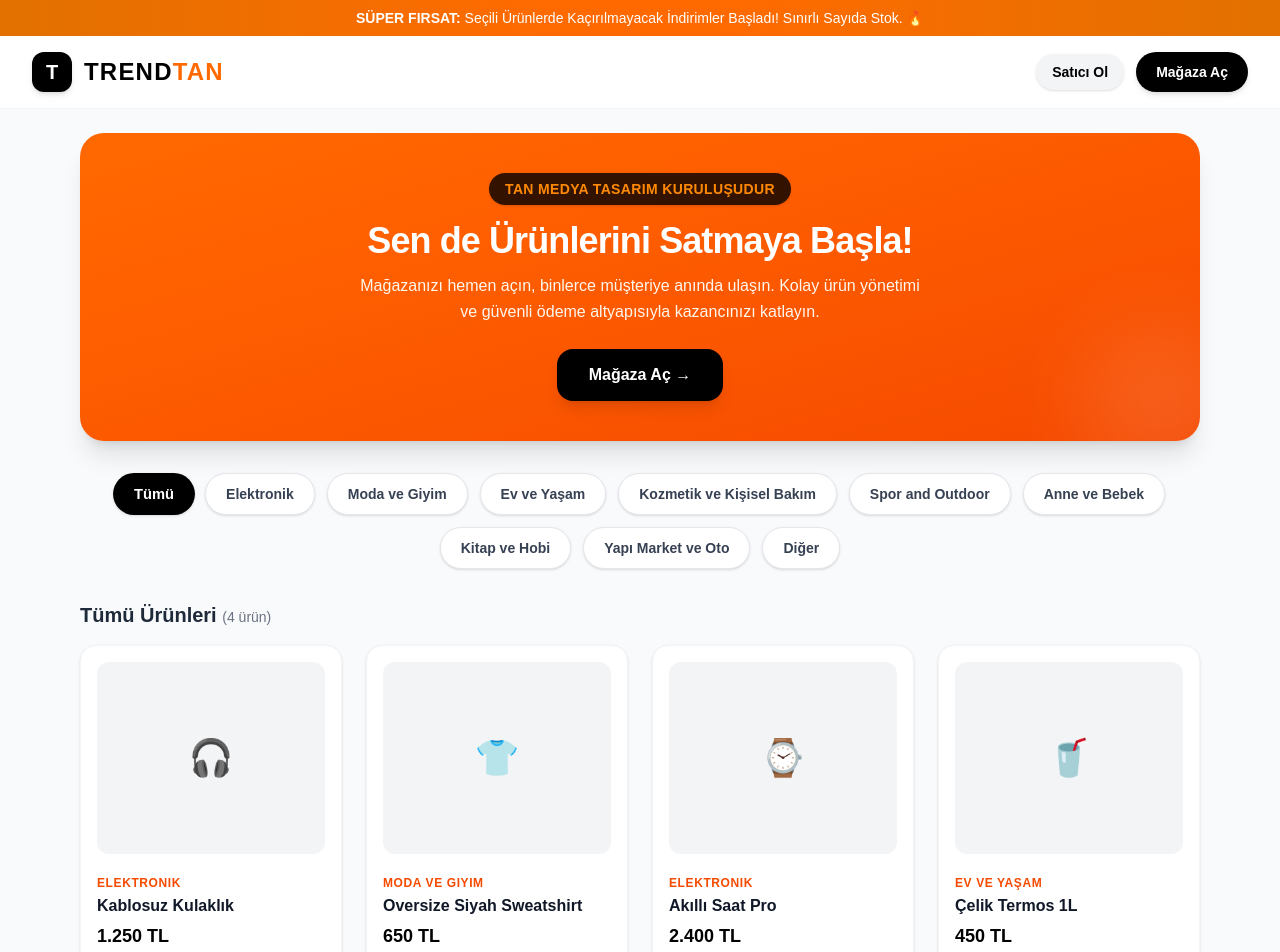
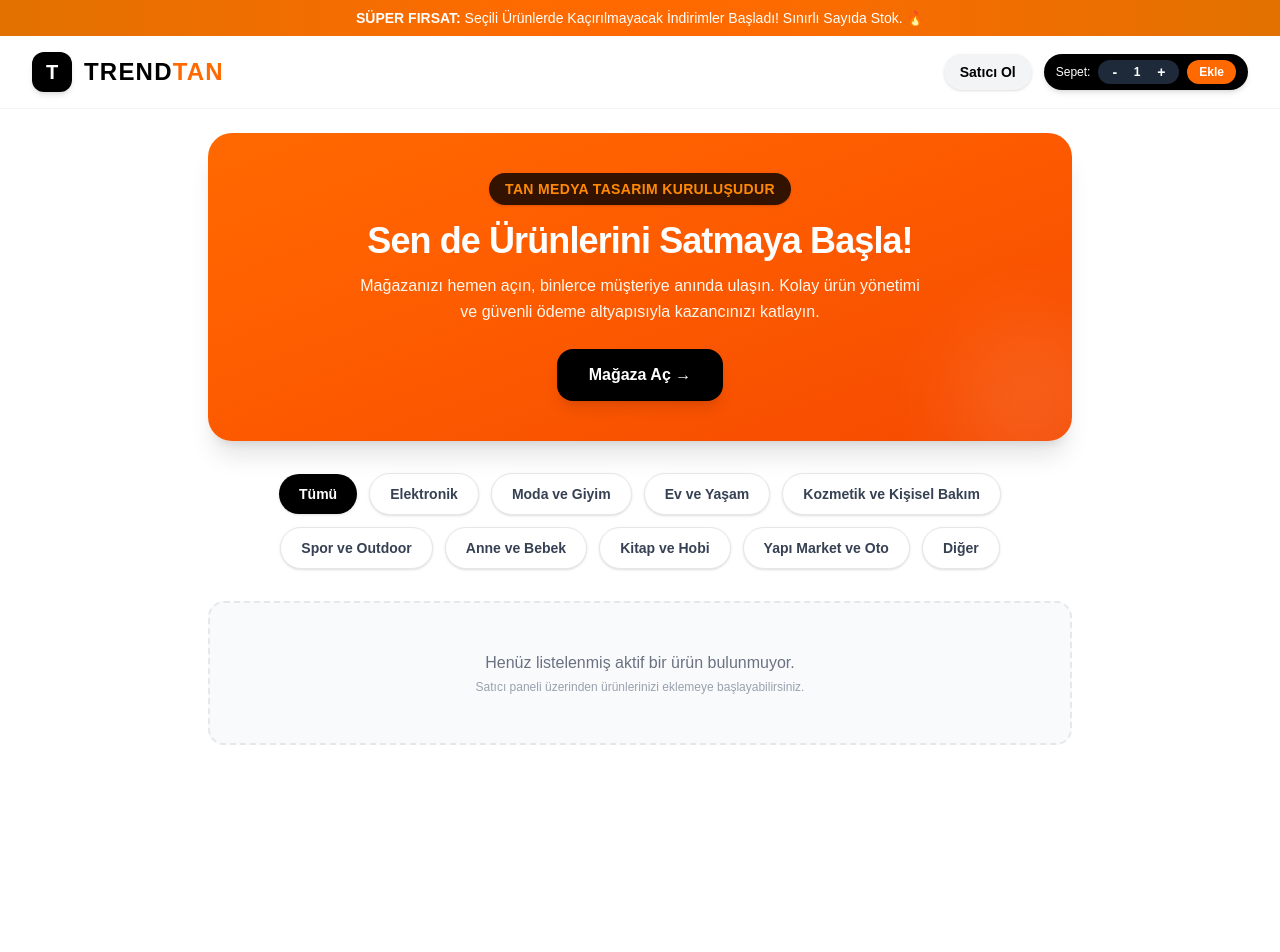
Before and after one commit to mustafatan06/trend.tan, a Next.js app: page / in a window 1280 px wide. Shown: the top 952 px of the page. After the commit the page ends 800 px from the top, so only its background shows below. Built offline with nearby package versions, Linux system fonts and the light colour scheme.

Commit message:
Sepet adet butonlari ve yonlendirmeler tamamen duzeltildi

```diff
--- a/app/page.tsx
+++ b/app/page.tsx
@@ -4,31 +4,22 @@ import { useState } from "react";
 import Link from "next/link";
 
 export default function Home() {
-  // Seçilen aktif kategoriyi tutmak için state
-  const [aktifKategori, setAktifKategori] = useState("Tümü");
+  const [sepetAdet, setSepetAdet] = useState(1);
 
-  // Örnek ürün listesi (Yönetim panelinden ürün eklendikçe burası veritabanından/API'den beslenecek)
-  const urunler = [
-    { id: 1, baslik: "Kablosuz Kulaklık", fiyat: "1.250 TL", kategori: "Elektronik", gorsel: "🎧" },
-    { id: 2, baslik: "Oversize Siyah Sweatshirt", fiyat: "650 TL", kategori: "Moda ve Giyim", gorsel: "👕" },
-    { id: 3, baslik: "Akıllı Saat Pro", fiyat: "2.400 TL", kategori: "Elektronik", gorsel: "⌚" },
-    { id: 4, baslik: "Çelik Termos 1L", fiyat: "450 TL", kategori: "Ev ve Yaşam", gorsel: "🥤" },
-  ];
-
-  // Kategoriye göre ürünleri filtreleme
-  const filtrelenmisUrunler = aktifKategori === "Tümü"
-    ? urunler
-    : urunler.filter(u => u.kategori === aktifKategori);
+  const sepeteEkle = () => {
+    alert(`Sepete ${sepetAdet} adet ürün başarıyla eklendi! 🛒`);
+  };
 
   return (
-    <div className="min-h-screen bg-gray-50 flex flex-col">
+    <div className="min-h-screen bg-white flex flex-col">
       {/* Üst Fırsat Bandı */}
       <div className="w-full bg-gradient-to-r from-amber-600 via-orange-500 to-amber-600 text-white text-xs sm:text-sm py-2 px-4 text-center font-medium shadow-sm">
         <span className="font-bold">SÜPER FIRSAT:</span> Seçili Ürünlerde Kaçırılmayacak İndirimler Başladı! Sınırlı Sayıda Stok. 🔥
       </div>
 
       {/* Header / Üst Menü */}
-      <header className="w-full border-b border-gray-100 px-4 sm:px-8 py-4 flex flex-wrap items-center justify-between gap-4 bg-white sticky top-0 z-50">
+      <header className="w-full border-b border-gray-100 px-4 sm:px-8 py-4 flex flex-wrap items-center justify-between gap-4 bg-white">
+        {/* Logo Alanı */}
         <div className="flex items-center gap-3">
           <div className="w-10 h-10 bg-black rounded-xl flex items-center justify-center text-white font-bold text-xl shadow-md">
             T
@@ -38,25 +29,57 @@ export default function Home() {
           </span>
         </div>
 
+        {/* Sağ Butonlar (Satıcı Ol ve İnteraktif Sepet Alanı) */}
         <div className="flex items-center gap-3 ml-auto sm:ml-0">
           <Link
-            href="/satici-ol"
+            href="/admin"
             className="px-4 py-2 bg-gray-100 hover:bg-gray-200 text-black text-sm font-semibold rounded-full transition-all shadow-sm"
           >
             Satıcı Ol
           </Link>
-          <Link
-            href="/magaza-ac"
-            className="px-5 py-2.5 bg-black hover:bg-gray-800 text-white text-sm font-semibold rounded-full transition-all shadow-md flex items-center gap-2"
-          >
-            Mağaza Aç
-          </Link>
+
+          {/* İnteraktif Sepet ve Adet Alanı */}
+          <div className="flex items-center bg-black text-white rounded-full px-3 py-1.5 shadow-md gap-2">
+            <span className="text-xs font-medium">Sepet:</span>
+            <div className="flex items-center gap-1 bg-gray-800 rounded-full px-2 py-0.5">
+              <button
+                onClick={(e) => {
+                  e.stopPropagation();
+                  setSepetAdet(Math.max(1, sepetAdet - 1));
+                }}
+                className="text-white hover:text-orange-400 font-bold px-1.5 text-sm cursor-pointer select-none"
+                type="button"
+                title="Azalt"
+              >
+                -
+              </button>
+              <span className="text-xs font-bold w-5 text-center">{sepetAdet}</span>
+              <button
+                onClick={(e) => {
+                  e.stopPropagation();
+                  setSepetAdet(sepetAdet + 1);
+                }}
+                className="text-white hover:text-orange-400 font-bold px-1.5 text-sm cursor-pointer select-none"
+                type="button"
+                title="Arttır"
+              >
+                +
+              </button>
+            </div>
+            <button
+              onClick={sepeteEkle}
+              className="bg-orange-500 hover:bg-orange-600 text-white text-xs font-bold px-3 py-1 rounded-full transition-all cursor-pointer"
+              type="button"
+            >
+              Ekle
+            </button>
+          </div>
         </div>
       </header>
 
       {/* Ana İçerik Alanı */}
-      <main className="flex-1 max-w-6xl w-full mx-auto px-4 py-6 flex flex-col items-center">
-        {/* Banner Kartı */}
+      <main className="flex-1 max-w-4xl w-full mx-auto px-4 py-6 flex flex-col items-center">
+        {/* Banner Kartı - Mağaza Aç Butonu Doğrudan /admin Sayfasına Yönlendirir */}
         <div className="w-full bg-gradient-to-br from-orange-500 to-orange-600 rounded-3xl p-6 sm:p-10 text-white shadow-xl flex flex-col items-center text-center relative overflow-hidden mb-8">
           <div className="absolute -right-10 -bottom-10 w-40 h-40 bg-white/10 rounded-full blur-2xl pointer-events-none" />
 
@@ -73,7 +96,7 @@ export default function Home() {
           </p>
 
           <Link
-            href="/magaza-ac"
+            href="/admin"
             className="px-8 py-3.5 bg-black hover:bg-gray-900 text-white text-sm sm:text-base font-bold rounded-2xl shadow-lg transition-all transform active:scale-95 flex items-center gap-2"
           >
             Mağaza Aç →
@@ -89,7 +112,7 @@ export default function Home() {
               "Moda ve Giyim",
               "Ev ve Yaşam",
               "Kozmetik ve Kişisel Bakım",
-              "Spor and Outdoor",
+              "Spor ve Outdoor",
               "Anne ve Bebek",
               "Kitap ve Hobi",
               "Yapı Market ve Oto",
@@ -97,10 +120,11 @@ export default function Home() {
             ].map((kategori, index) => (
               <button
                 key={index}
-                onClick={() => setAktifKategori(kategori)}
+                onClick={() => alert(`${kategori} kategorisi seçildi.`)}
+                type="button"
                 className={`px-5 py-2.5 rounded-full text-sm font-semibold transition-all shadow-sm cursor-pointer ${
-                  aktifKategori === kategori
-                    ? "bg-black text-white shadow-md scale-105"
+                  index === 0
+                    ? "bg-black text-white shadow-md"
                     : "bg-white text-gray-700 border border-gray-200 hover:border-black hover:text-black"
                 }`}
               >
@@ -110,41 +134,14 @@ export default function Home() {
           </div>
         </div>
 
-        {/* Ürünlerin Listelendiği Alan (Panelden Eklenenler Buraya Gelecek) */}
-        <div className="w-full">
-          <div className="flex items-center justify-between mb-4">
-            <h2 className="text-xl font-bold text-gray-800">
-              {aktifKategori} Ürünleri <span className="text-sm text-gray-500 font-normal">({filtrelenmisUrunler.length} ürün)</span>
-            </h2>
-          </div>
-
-          {filtrelenmisUrunler.length > 0 ? (
-            <div className="grid grid-cols-1 sm:grid-cols-2 md:grid-cols-3 lg:grid-cols-4 gap-6">
-              {filtrelenmisUrunler.map((urun) => (
-                <div
-                  key={urun.id}
-                  className="bg-white rounded-2xl p-4 shadow-sm hover:shadow-md transition-all border border-gray-100 flex flex-col justify-between"
-                >
-                  <div className="w-full h-48 bg-gray-100 rounded-xl flex items-center justify-center text-4xl mb-4">
-                    {urun.gorsel}
-                  </div>
-                  <div>
-                    <span className="text-xs text-orange-600 font-semibold uppercase tracking-wider">{urun.kategori}</span>
-                    <h3 className="font-bold text-gray-900 text-base mb-1">{urun.baslik}</h3>
-                    <p className="text-black font-extrabold text-lg">{urun.fiyat}</p>
-                  </div>
-                  <button className="mt-4 w-full py-2.5 bg-black hover:bg-gray-800 text-white text-sm font-semibold rounded-xl transition-all">
-                    İncele / Sepete At
-                  </button>
-                </div>
-              ))}
-            </div>
-          ) : (
-            <div className="w-full py-16 bg-white rounded-2xl border border-dashed border-gray-300 text-center flex flex-col items-center justify-center">
-              <p className="text-gray-500 text-base font-medium">Bu kategoride henüz ürün bulunmuyor.</p>
-              <p className="text-gray-400 text-sm mt-1">Yönetim panelinden yeni ürün eklediğinizde burada görünecektir.</p>
-            </div>
-          )}
+        {/* Bilgilendirme Alanı */}
+        <div className="w-full text-center py-12 border-2 border-dashed border-gray-200 rounded-2xl bg-gray-50">
+          <p className="text-gray-500 font-medium text-sm sm:text-base">
+            Henüz listelenmiş aktif bir ürün bulunmuyor.
+          </p>
+          <p className="text-gray-400 text-xs mt-1">
+            Satıcı paneli üzerinden ürünlerinizi eklemeye başlayabilirsiniz.
+          </p>
         </div>
       </main>
     </div>
```
Also changed, not shown: app/admin/basvuru/page.tsx (+30 -44 lines).
